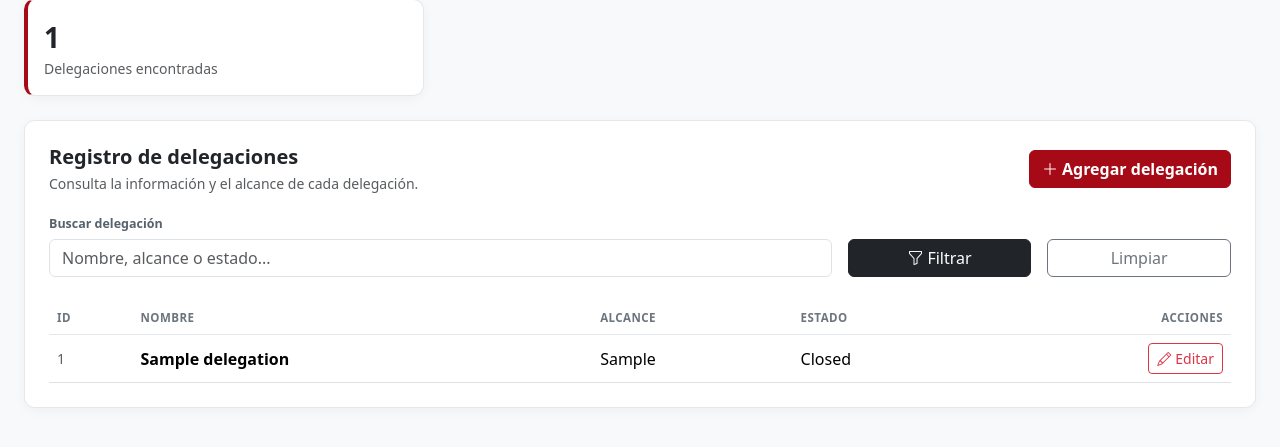
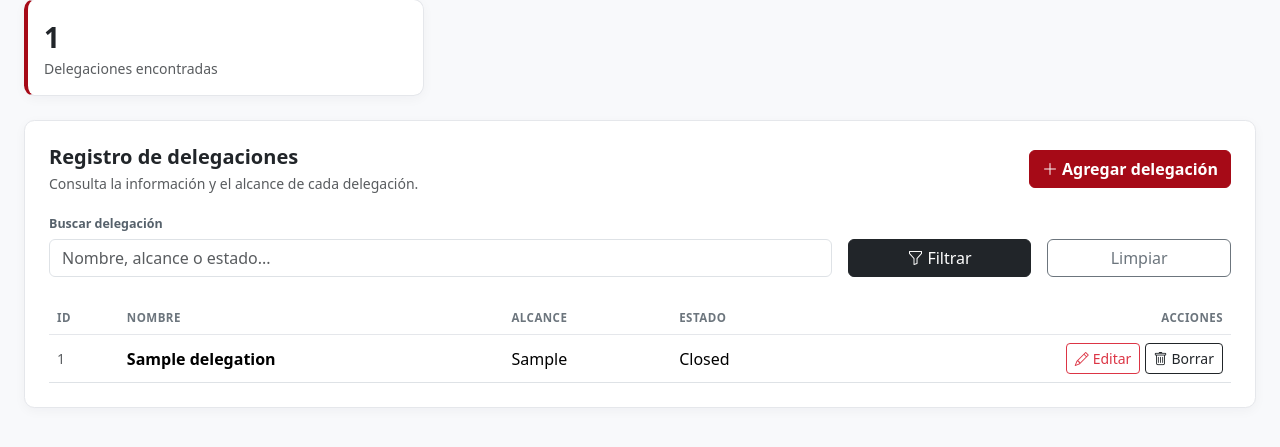
Before and after one commit to Franxescoo/Proyecto_Muni, a Django app: page /organization/delegations/ in a window 1280 px wide. Shown: the part 319-766 px from the top of the page. Run offline with Django 5.2, Linux system fonts and the light colour scheme; a user stored in the database is signed in; tables that the repository leaves empty hold one stand-in row (values such as "Sample post").

Commit message:
Restore delete actions and modal links

```diff
--- a/templates/organization/delegation_list.html
+++ b/templates/organization/delegation_list.html
@@ -29,7 +29,7 @@
                 <p class="text-muted small mb-0">Consulta la información y el alcance de cada delegación.</p>
             </div>
             {% if perms.organization.add_delegation %}
-            <a class="btn btn-organization fw-semibold" href="{% url 'organization:delegation_create' %}"><i class="bi bi-plus-lg me-1"></i>Agregar delegación</a>
+            <a class="btn btn-organization fw-semibold" href="{% url 'organization:delegation_create' %}" data-organization-modal><i class="bi bi-plus-lg me-1"></i>Agregar delegación</a>
             {% endif %}
         </div>
 
@@ -57,10 +57,10 @@
                         <td>{{ delegation.scope|default:"—" }}</td>
                         <td><span class="status status-muted">{{ delegation.status|default:"Sin estado" }}</span></td>
                         <td class="text-end">
-                            {% if perms.organization.change_delegation %}
-                            <a class="btn btn-sm btn-outline-danger" href="{% url 'organization:delegation_edit' delegation.pk %}"><i class="bi bi-pencil me-1"></i>Editar</a>
-                            {% else %}<span class="text-muted small">Sin acciones disponibles</span>{% endif %}
-                        </td>
+ {% if perms.organization.change_delegation %}<a class="btn btn-sm btn-outline-danger" href="{% url 'organization:delegation_edit' delegation.pk %}" data-organization-modal><i class="bi bi-pencil me-1"></i>Editar</a>{% endif %}
+ {% if perms.organization.delete_delegation %}<form method="post" action="{% url 'organization:delegation_delete' delegation.pk %}" class="d-inline">{% csrf_token %}<button type="submit" class="btn btn-sm btn-outline-dark" data-organization-delete data-item-label="delegación {{ delegation.name|escape }}"><i class="bi bi-trash me-1"></i>Borrar</button></form>{% endif %}
+ {% if not perms.organization.change_delegation and not perms.organization.delete_delegation %}<span class="text-muted small">Sin acciones disponibles</span>{% endif %}
+ </td>
                     </tr>
                     {% empty %}
                     <tr><td colspan="5" class="text-center py-5"><i class="bi bi-building fs-2 text-muted d-block mb-2"></i><span class="text-muted">No hay delegaciones para mostrar.</span></td></tr>
```
